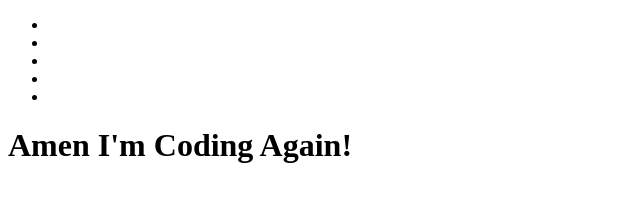
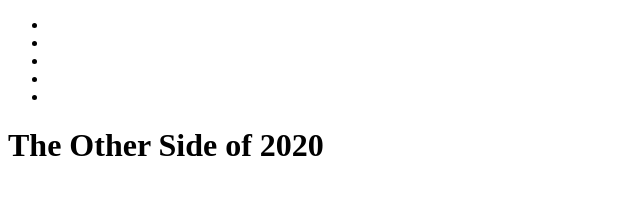
Before and after one commit to chrissycodes2020/Codecademy, a plain HTML site: page Forms/index.html in a window 1280 px wide. Shown: the whole page, without its empty margins (0-640 px from the left). Drawn offline with Linux system fonts and the light colour scheme.

Commit message:
Update index.html

```diff
--- a/Forms/index.html
+++ b/Forms/index.html
@@ -14,6 +14,8 @@
       <li><a href=""></a></li>
     </ul>
   </nav>
-  <h1>Amen I'm Coding Again!</h1>
+  <header>
+    <h1>The Other Side of 2020</h1>
+  </header>
   <body></body>
 </html>
```
